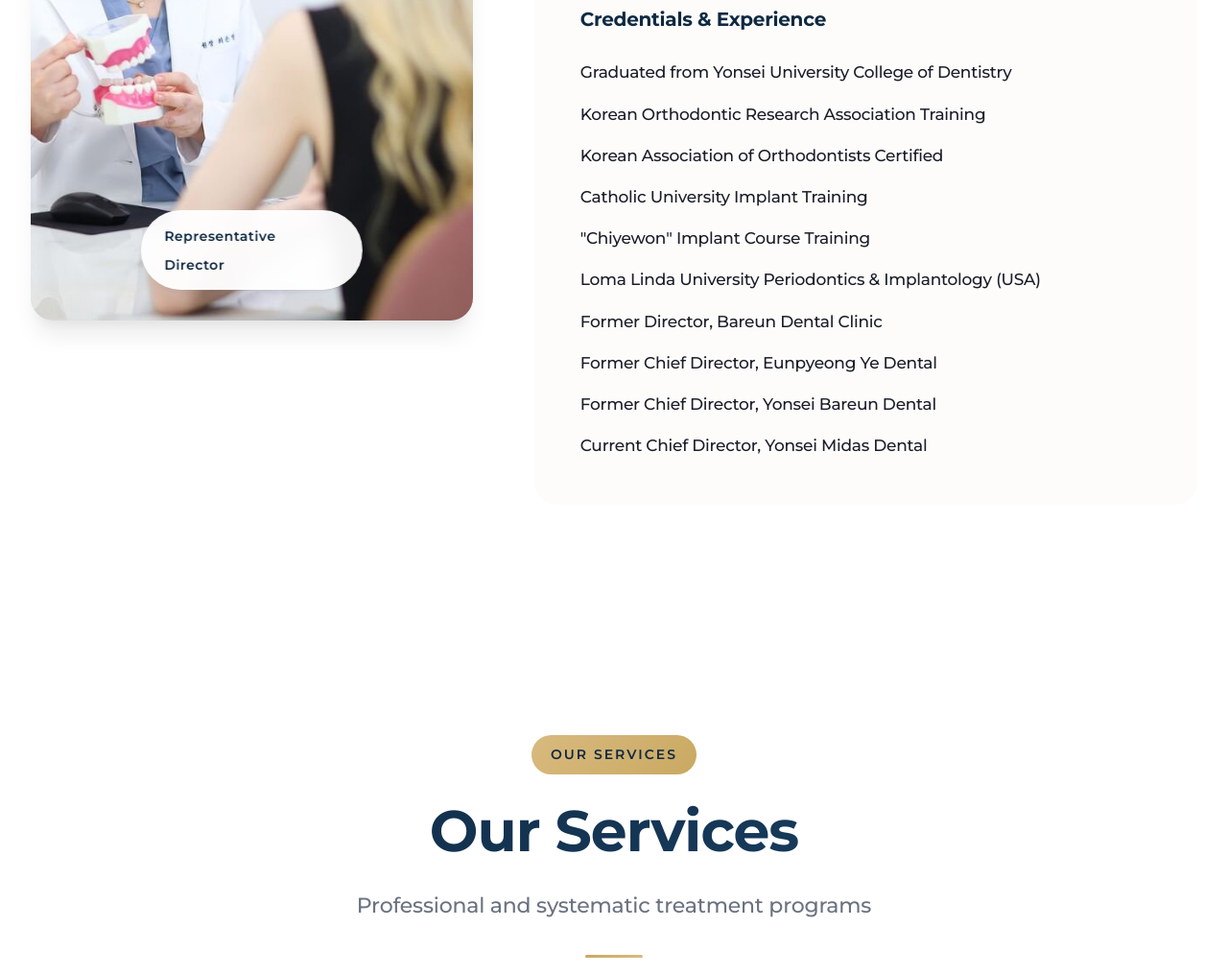
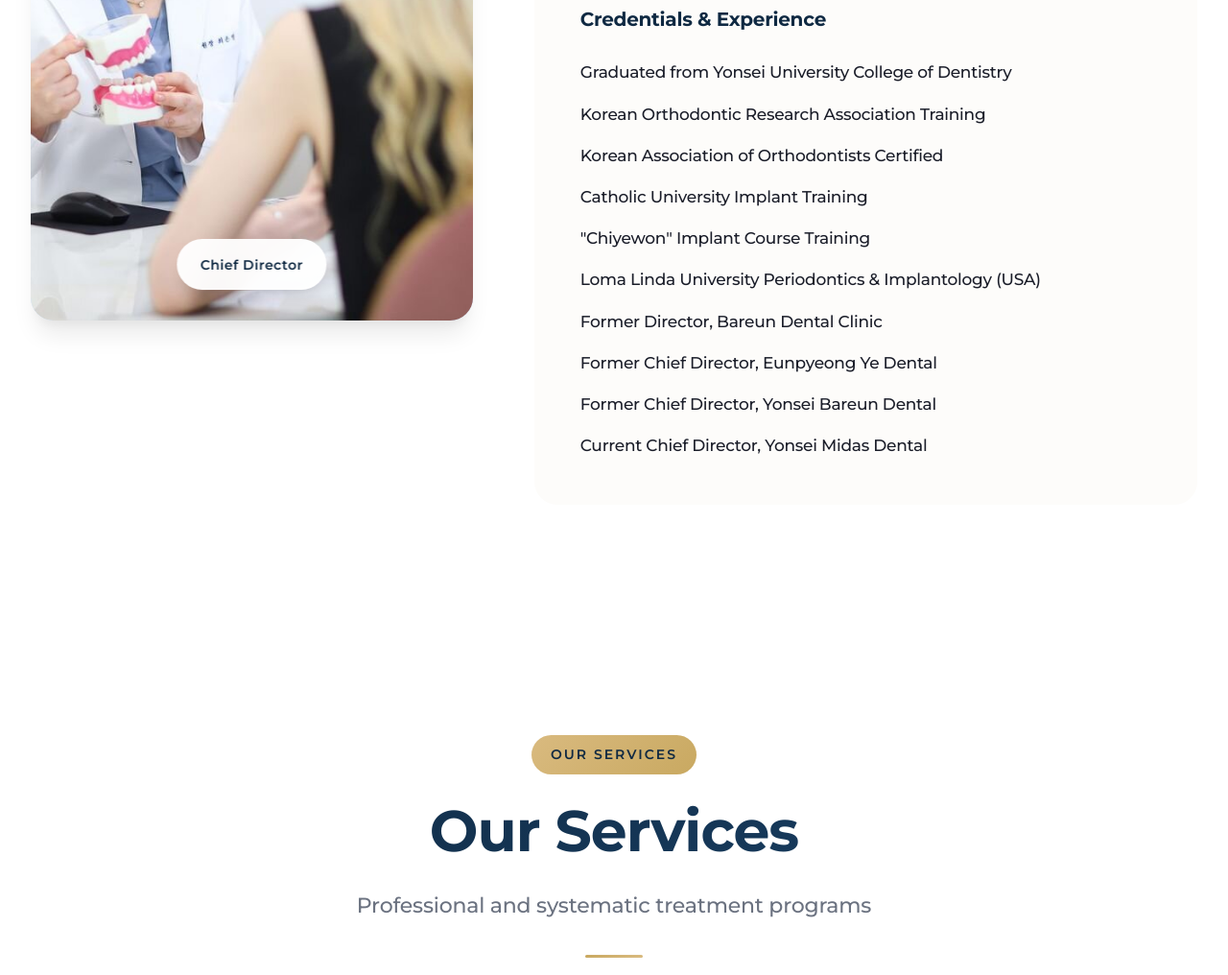
Before and after one commit to paulslife2017-hue/midas, a website: page index.html in a window 1280 px wide. Shown: the part 2443-3459 px from the top of the page at 96% size. Drawn offline with Linux system fonts and the light colour scheme.

Commit message:
feat(i18n): Add multilingual support for doctor badge
Changed doctor photo badge from hardcoded English to multilingual:

Before:
- 'Representative Director' (hardcoded in HTML)
- Only displayed in English regardless of language

After (Language-specific):
- Korean: '대표원장'
- English: 'Chief Director'
- Japanese: '代表院長'
- Chinese: '代表院长'

Changes:
- index.html: Changed hardcoded text to use data-translate="doctor_badge"
- js/translations.js: Added doctor_badge translation for all 4 languages

This ensures the doctor badge displays correctly in each language.

```diff
--- a/index.html
+++ b/index.html
@@ -360,7 +360,7 @@
                     <div class="doctor-image">
                         <img src="./assets/director.jpg" alt="대표원장" loading="lazy">
                         <div class="doctor-badge">
-                            <span>Representative Director</span>
+                            <span data-translate="doctor_badge">대표원장</span>
                         </div>
                     </div>
                 </div>
--- a/js/translations.js
+++ b/js/translations.js
@@ -195,6 +195,7 @@ const translations = {
 
         doctor_tag: 'Medical Staff',
         doctor_title: '대표원장 소개',
+        doctor_badge: '대표원장',
         doctor_name: '최은영 대표원장',
         doctor_specialty: '치과 전문의 / 교정 인정의',
         credentials_title: '주요 경력',
@@ -437,6 +438,7 @@ const translations = {
 
         doctor_tag: 'Medical Staff',
         doctor_title: 'Our Chief Director',
+        doctor_badge: 'Chief Director',
         doctor_name: 'Dr. Eun-young Choi, Chief Director',
         doctor_specialty: 'Dental Specialist / Board Certified Orthodontist',
         credentials_title: 'Credentials & Experience',
@@ -679,6 +681,7 @@ const translations = {
 
         doctor_tag: 'Medical Staff',
         doctor_title: '代表院長のご紹介',
+        doctor_badge: '代表院長',
         doctor_name: 'チェ・ウンヨン 代表院長',
         doctor_specialty: '歯科専門医 / 矯正認定医',
         credentials_title: '主な経歴',
@@ -921,6 +924,7 @@ const translations = {
 
         doctor_tag: 'Medical Staff',
         doctor_title: '代表院长介绍',
+        doctor_badge: '代表院长',
         doctor_name: '崔恩英 代表院长',
         doctor_specialty: '牙科专业医师 / 矫正认证医师',
         credentials_title: '主要经历',
```
